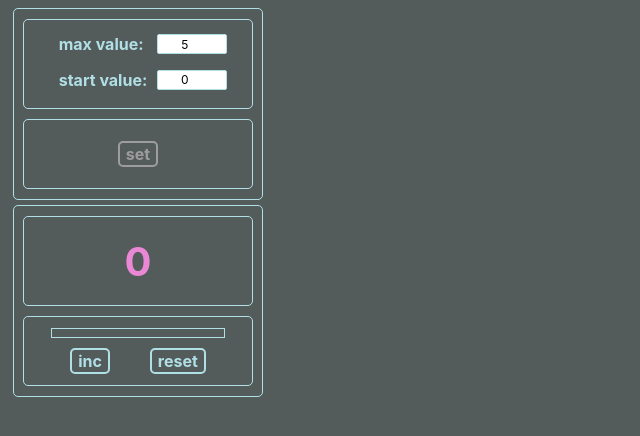
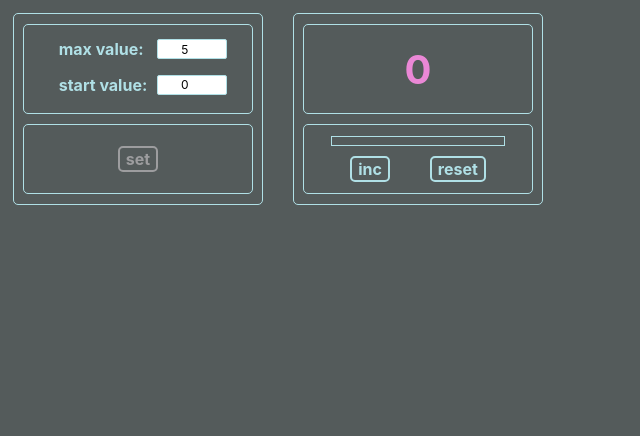
Before and after one commit to Kat10-4/counter, a React (Create React App) app: page / in a window 1280 px wide. Shown: the top 436 px of the page, without its empty margins (0-640 px from the left). Built offline with nearby package versions, Linux system fonts and the light colour scheme.

Commit message:
added styles to App

```diff
--- a/src/App.tsx
+++ b/src/App.tsx
@@ -56,7 +56,7 @@ function App() {
 
 
     return (
-        <div>
+        <div style={{display:'flex',gap:'20px'}}>
             <GlobalStyles/>
             <SettingDesk
                 values={values}
--- a/src/styles/Global.styles.ts
+++ b/src/styles/Global.styles.ts
@@ -5,6 +5,6 @@ export default createGlobalStyle`
     * {
         background-color: ${Theme.color.primaryBg};
         box-sizing: border-box;
-        font-family: ${Theme.font}
+        font-family: ${Theme.font};
     }
 `
```
